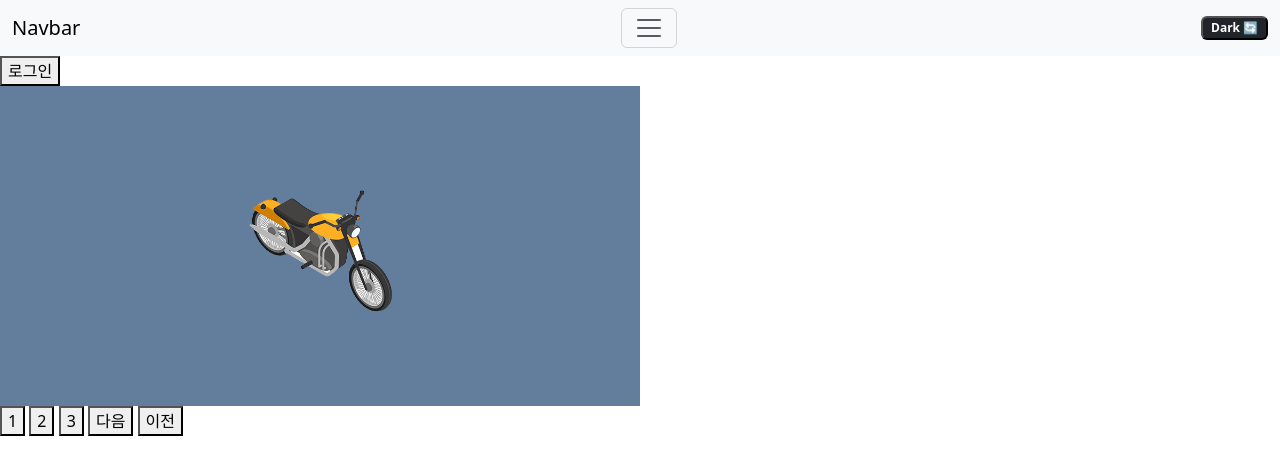
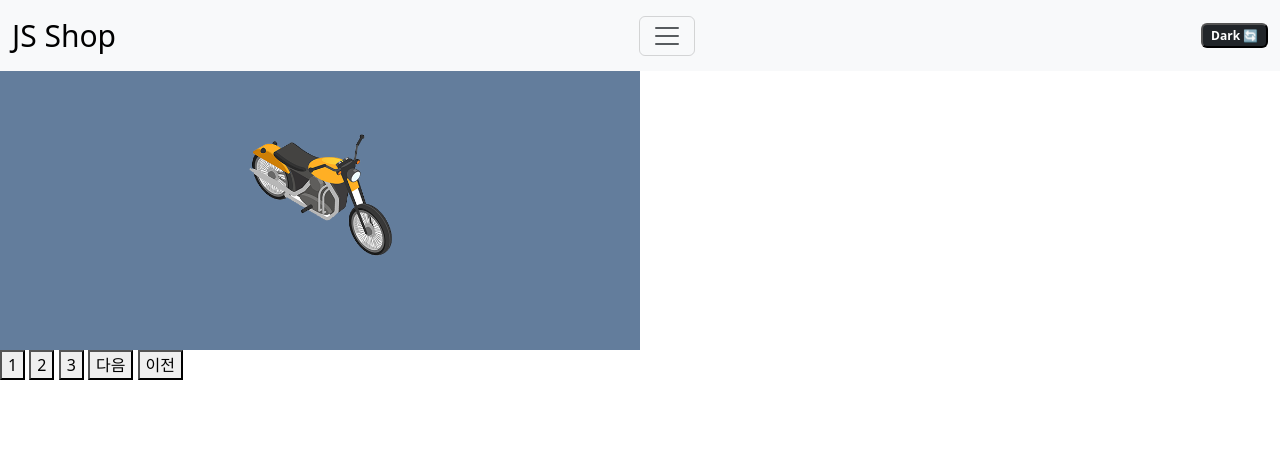
Before and after one commit to Seungwooyun427/codingApple, a plain HTML site: page js/index.html in a window 1280 px wide. Shown: the top 474 px of the page. Drawn offline with nearby package versions, Linux system fonts and the light colour scheme.

Commit message:
스크롤 움직이면 폰트사이즈 변경

```diff
--- a/js/index.html
+++ b/js/index.html
@@ -13,13 +13,29 @@
 
     <nav class="navbar navbar-light bg-light">
         <div class="container-fluid">
-            <span class="navbar-brand">Navbar</span>
+            <span class="navbar-brand">JS Shop</span>
             <button class="navbar-toggler" type="button">
             <span class="navbar-toggler-icon"></span>
             </button>
             <button class="badge bg-dark">Dark 🔄</button>
         </div>
     </nav>
+
+    <script>
+        window.addEventListener('scroll', function(){
+            console.log(window.scrollY);
+            if(window.scrollY >= 100){
+                $('.navbar-brand').css('font-size', '20px');
+            }else if(window.scrollY < 100){
+                $('.navbar-brand').css('font-size', '30px');
+            }
+        });
+
+    </script>
+
+
+
+
 
     <ul class="list-group">
         <li class="list-group-item">An item</li>
@@ -79,7 +95,7 @@
 
 
 
-
+     <div style="height: 1500px;"></div>
     <script>
         var current = 1;
         $('.next').on('click',function(){
--- a/js/main.css
+++ b/js/main.css
@@ -1,3 +1,14 @@
+.navbar {
+    position: fixed;
+    width: 100%;
+    z-index: 5;
+}
+.navbar-brand{
+    font-size : 30px;
+    transition: all 1s;
+}
+
+
 .slide-container {
     width: 300vw;
     transition: all 1s;
```
